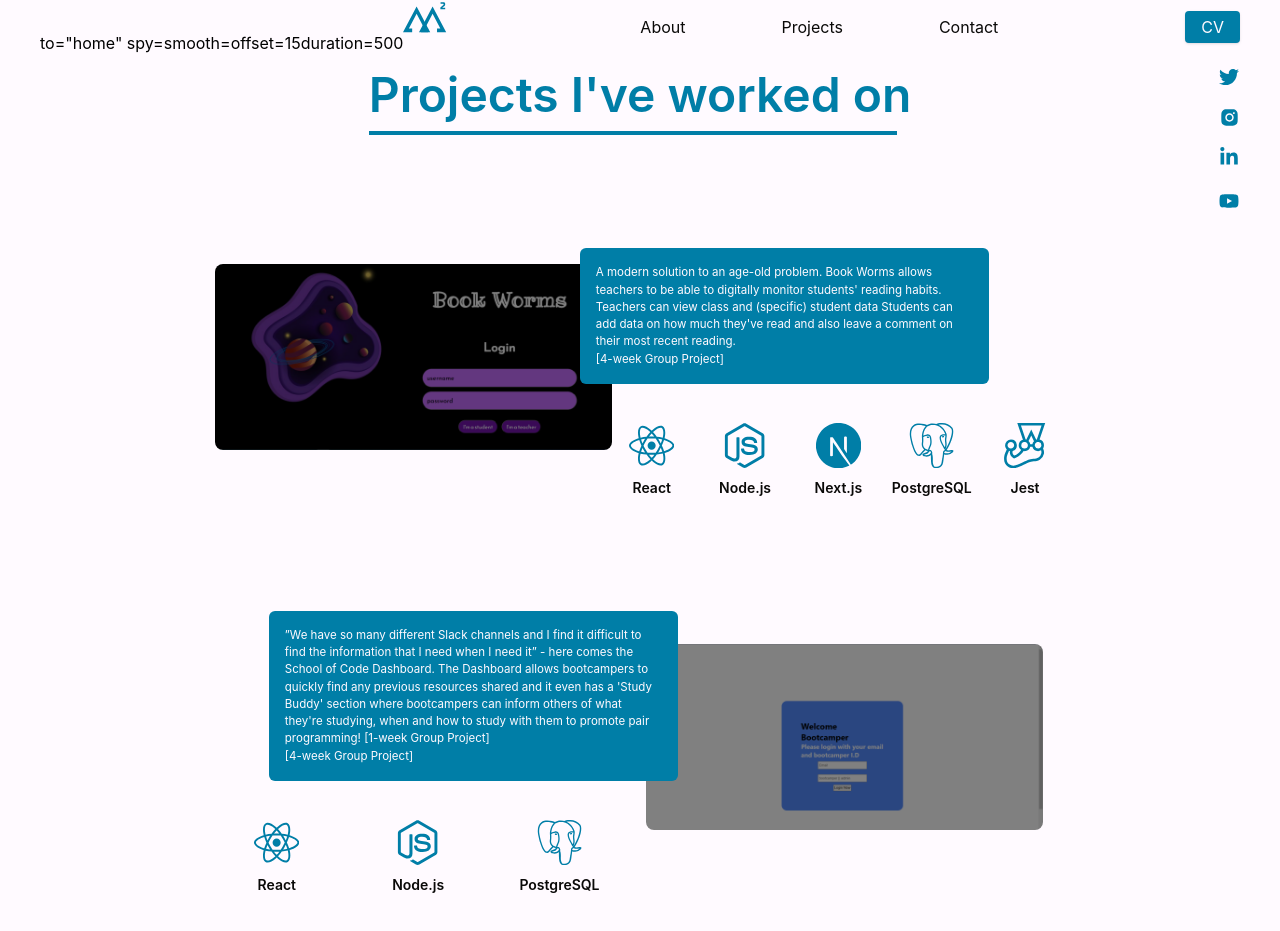
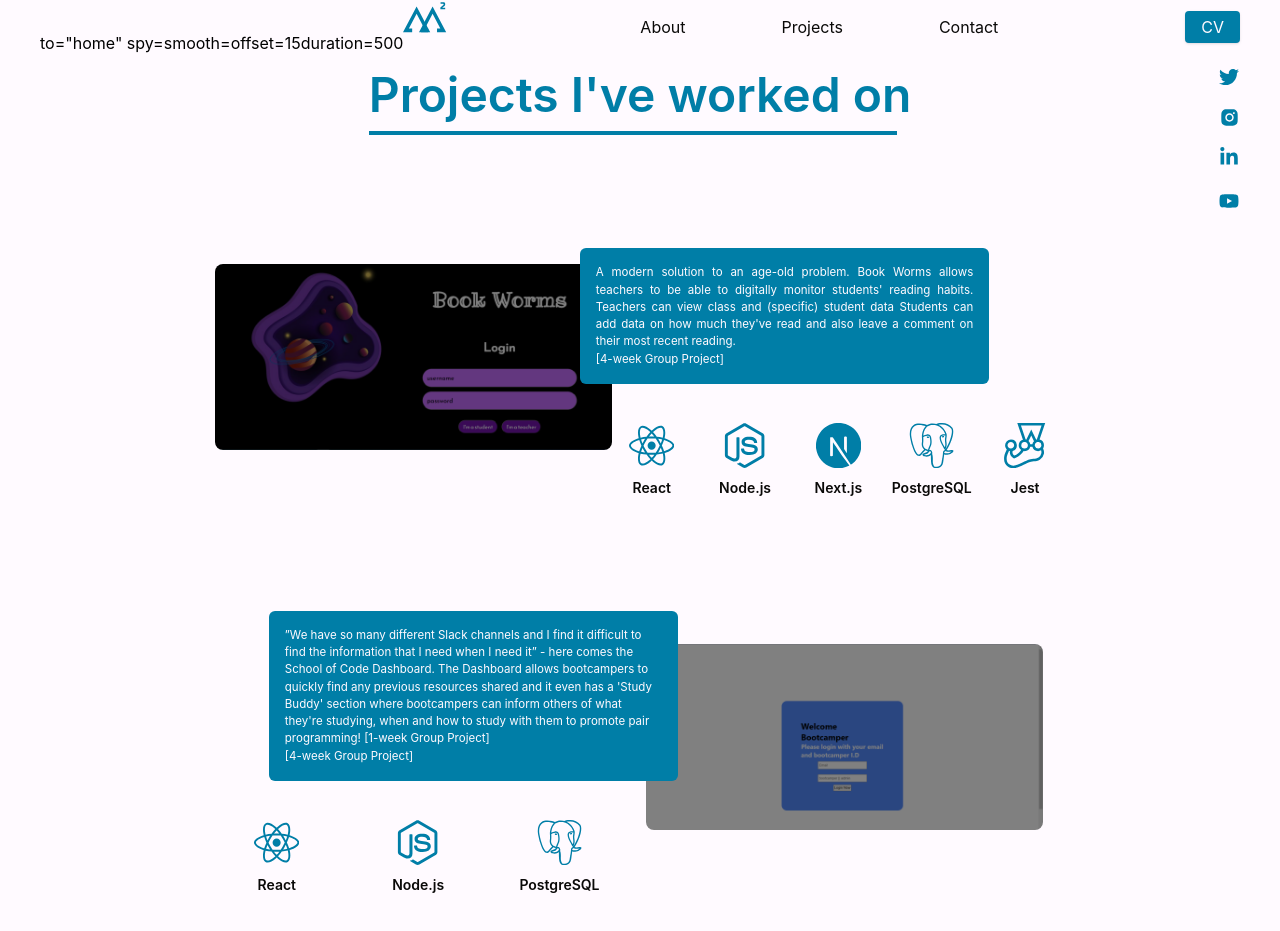
Before and after one commit to mmohamud92/portfolio, a Next.js app: page / in a window 1280 px wide. Shown: the part 1625-2556 px from the top of the page. Built offline with nearby package versions, Linux system fonts and the light colour scheme.

Commit message:
CV and bookworm link updated

```diff
--- a/components/PageThree/Projects/ProjectOne.js
+++ b/components/PageThree/Projects/ProjectOne.js
@@ -11,12 +11,12 @@ import BookWorms from "../../../images/projects/BookWorms.png";
 
 function ProjectOne() {
       return (
-            <div className="lg:pt-16 flex justify-center pt-[0.5vh] ">
+            <div className="lg:pt-16 flex justify-center pt-[0.5vh] text-justify">
                   <Project
-                        href={"https://bookwormsreading.netlify.app/"}
+                        href={"https://bookwormspreview.netlify.app/"}
                         image={BookWorms}
                         text=<div>
-                              <div className="text-portwhite font-bold lg:font-normal">
+                              <div className="font-bold text-portwhite lg:font-normal">
                                     A modern solution to an age-old problem.
                                     Book Worms allows teachers to be able to
                                     digitally monitor students' reading habits.
@@ -25,7 +25,7 @@ function ProjectOne() {
                                     much they've read and also leave a comment
                                     on their most recent reading.
                               </div>
-                              <div className="text-portwhite font-bold lg:font-normal">
+                              <div className="font-bold text-portwhite lg:font-normal">
                                     [4-week Group Project]
                               </div>
                         </div>
```
Also changed, not shown: 1 other file (tests, documents, lock files or other folders).
